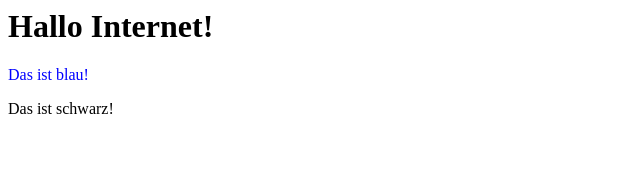
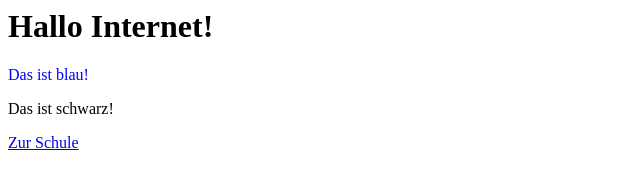
Before and after one commit to blue73/site, a plain HTML site: page index.html in a window 1280 px wide. Shown: the full height of the page, 0-640 px from the left. Drawn offline with Linux system fonts and the light colour scheme.

Commit message:
Update index.html

```diff
--- a/index.html
+++ b/index.html
@@ -1,4 +1,4 @@
 <h1>Hallo Internet!</h1>
 <p style="color: #0000FF">Das ist blau!</p>
 <p style="color: #000000">Das ist schwarz!</p>
-<a href="https://leo-statz-berufskolleg.de"></a>
+<a href="https://leo-statz-berufskolleg.de">Zur Schule</a>
```
